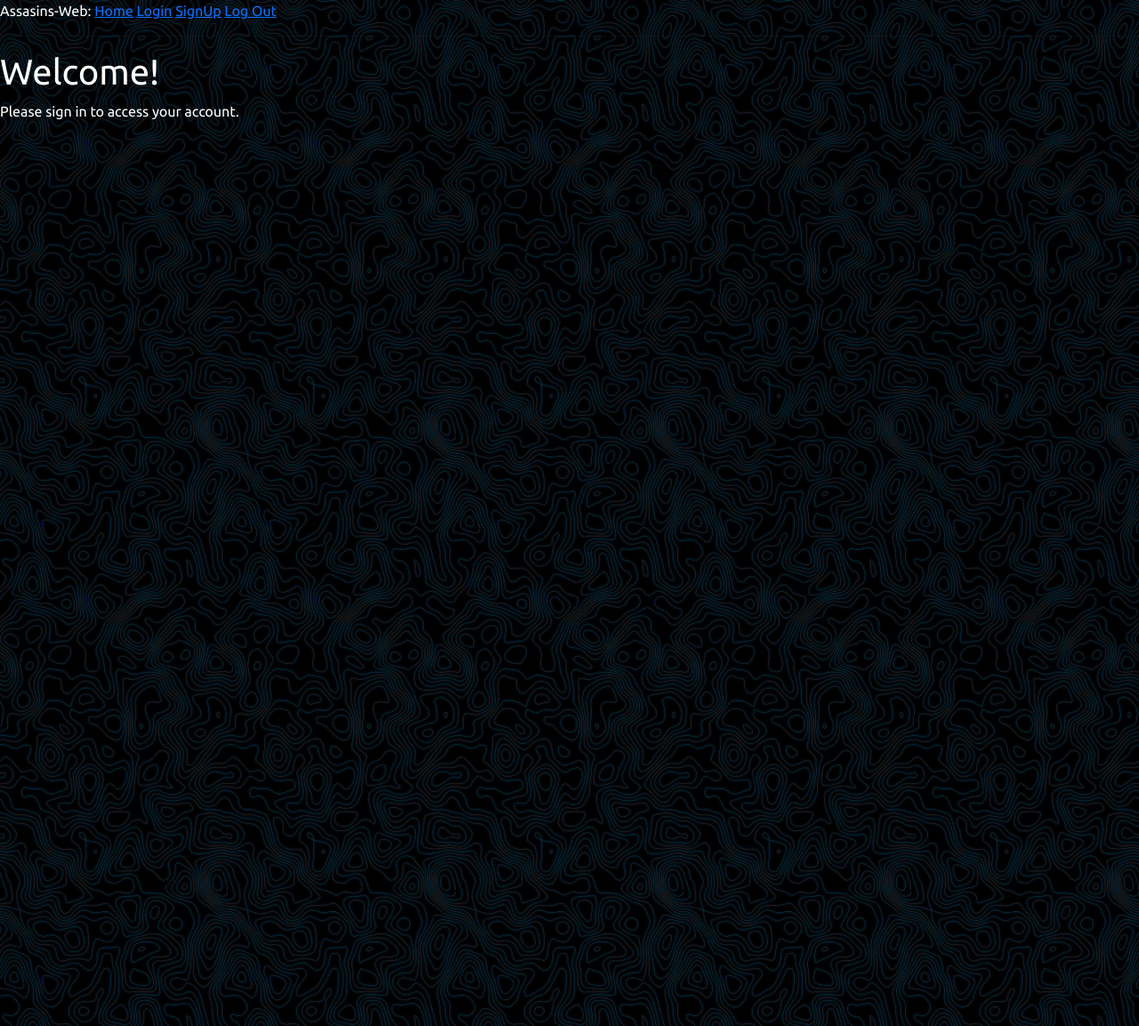
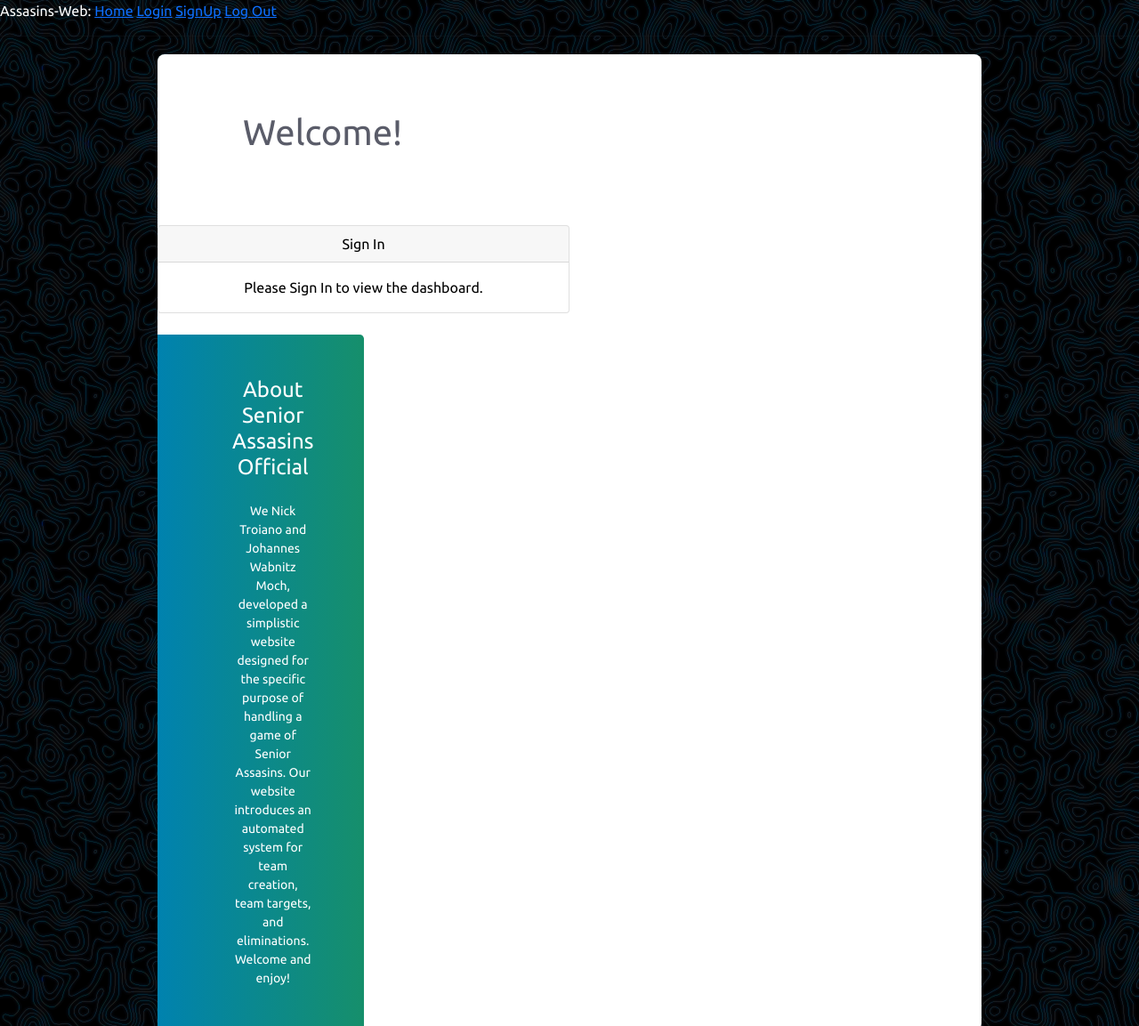
Before and after one commit to CT-42210/senior-assasin-system, a Flask app: page / in a window 1280 px wide. Shown: the whole page at 89% size. Run offline with Flask 3, Linux system fonts and the light colour scheme; parts of the project's set-up code (start-up, migrations or seed data) failed here and were passed over; some libraries are stand-ins or nearby versions.

Commit message:
broken index.html

```diff
--- a/app/templates/index.html
+++ b/app/templates/index.html
@@ -323,20 +323,42 @@
   </div>
 </section>
     {% else %}
+<section>
+  <div class="container border_replacement h-100">
+    <div class="row d-flex justify-content-center align-items-center h-100">
+      <div class="col-xl-10">
+        <div class="card_replacement rounded-5-replacement text-black">
+          <div class="row g-0">
+            <div class="col-lg-6 text-center">
+              <div class="card-body p-md-5 mx-md-4">
+
+                <!-- heading -->
+                <div class="d-sm-flex align-items-center justify-content-between mb-4">
+                  <h1 class="mt-3 ml-4 text-gray-800">Welcome!</h1>
+                </div>
+              </div>
+              <div class="card mb-4 text-center">
+                <div class="card-header">Sign In</div>
+                <div class="card-body">
+                    Please Sign In to view the dashboard.
+                </div>
+              </div>
+              <div class="col-lg-6 d-flex align-items-center gradient-custom-2">
+                <div class="text-white px-3 py-4 p-md-5 mx-md-4">
+                  <h4 class="mb-4">About Senior Assasins Official</h4>
+                  <p class="small mb-0">We Nick Troiano and Johannes Wabnitz Moch, developed a simplistic website designed
+                      for the specific purpose of handling a game of Senior Assasins.  Our website introduces an automated
+                  system for team creation, team targets, and eliminations.  Welcome and enjoy!</p>
+                </div>
+              </div>
+            </div>
+          </div>
+        </div>
+      </div>
+    </div>
+  </div>
+</section>
+    {% endif %}
 
 
-<div style="color: white;">
-    {% if 'True' in session['login'] %}
-      <h1>Welcome, {{ session['username'] }}!</h1>
-        <h2>Your team name is {{ session['team_name'] }}</h2>
-        <h3>You are hunting Team {{ session['target_team_name'] }}</h3>
-        <body>Members: {{ session['target_user_name_1'] }} and {{ session['target_user_name_2'] }} </body>
-    {% else %}
-      <h1>Welcome!</h1>
-      <p>Please sign in to access your account.</p>
-    {% endif %}
-</div>
-
-    {% endif %}
-
 {% endblock %}
--- a/functions.py
+++ b/functions.py
@@ -107,7 +107,9 @@ def total_team_data():
     total_team_number = database.last_line_finder(team_names_file) + 1
     total_player_number = database.last_line_finder(username_file) + 1
 
-    living_teams_number = database.find_string_matches(team_health_file, "alive")
+    dead_teams_number = database.find_string_matches(team_health_file, "dead")
+    living_teams_number = total_team_number - dead_teams_number
+
     living_players_number = database.find_string_matches(player_health_file, "alive")
 
     return_list.append(total_team_number)
```
